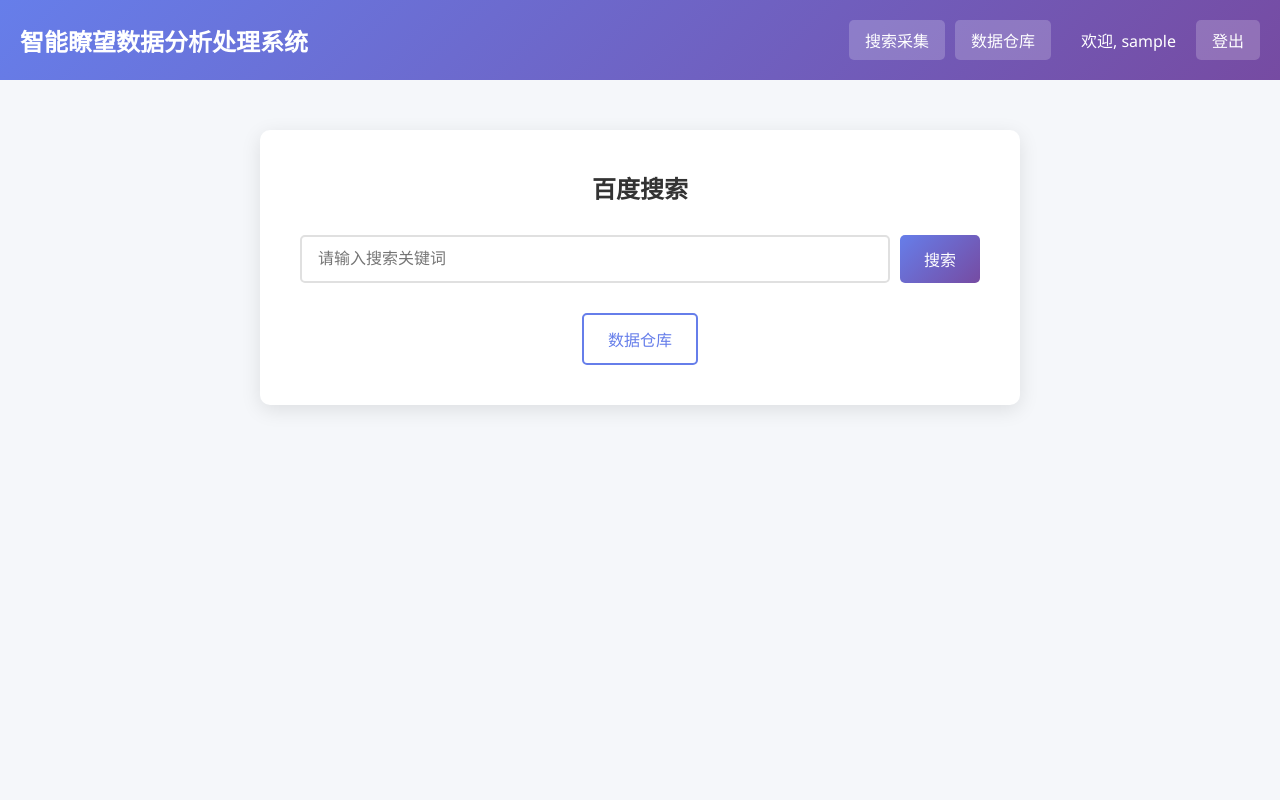
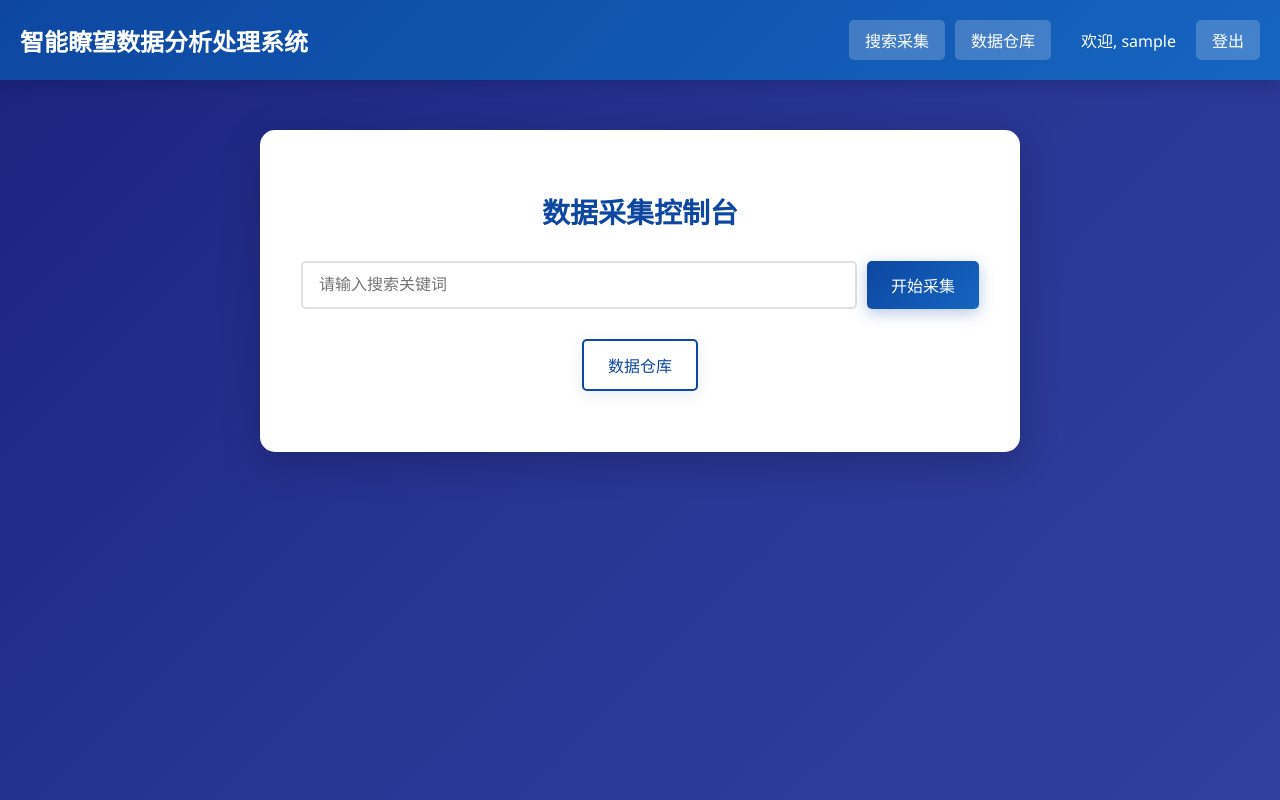
Before and after one commit to hx520521/liaowangxitong, a Flask app: page /dashboard in a window 1280 px wide. Run offline with Flask 3, Linux system fonts and the light colour scheme; the visitor is signed in with stand-in values (Sample User, id 1).

Commit message:
将百度搜索名字改为数据采集控制台，更换深蓝色背景并优化页面美观

```diff
--- a/app/templates/dashboard.html
+++ b/app/templates/dashboard.html
@@ -13,17 +13,20 @@
 
         body {
             font-family: 'Segoe UI', Tahoma, Geneva, Verdana, sans-serif;
-            background-color: #f5f7fa;
+            background-color: #1a237e;
             color: #333;
+            background-image: linear-gradient(135deg, #1a237e 0%, #283593 50%, #303f9f 100%);
+            min-height: 100vh;
         }
 
         .header {
-            background: linear-gradient(135deg, #667eea 0%, #764ba2 100%);
+            background: linear-gradient(135deg, #0d47a1 0%, #1565c0 100%);
             color: white;
             padding: 20px;
             display: flex;
             justify-content: space-between;
             align-items: center;
+            box-shadow: 0 2px 20px rgba(0, 0, 0, 0.2);
         }
 
         .header h1 {
@@ -80,15 +83,19 @@
 
         .search-box {
             background: white;
-            border-radius: 10px;
-            box-shadow: 0 5px 20px rgba(0, 0, 0, 0.1);
-            padding: 40px;
+            border-radius: 15px;
+            box-shadow: 0 10px 40px rgba(0, 0, 0, 0.2);
+            padding: 60px 40px;
             text-align: center;
+            backdrop-filter: blur(10px);
+            border: 1px solid rgba(255, 255, 255, 0.1);
         }
 
         .search-box h2 {
             margin-bottom: 30px;
-            color: #333;
+            color: #0d47a1;
+            font-size: 28px;
+            font-weight: 600;
         }
 
         .search-form {
@@ -113,17 +120,20 @@
 
         .search-form button {
             padding: 12px 24px;
-            background: linear-gradient(135deg, #667eea 0%, #764ba2 100%);
+            background: linear-gradient(135deg, #0d47a1 0%, #1565c0 100%);
             color: white;
             border: none;
             border-radius: 5px;
             font-size: 16px;
             cursor: pointer;
-            transition: background 0.3s;
+            transition: all 0.3s;
+            box-shadow: 0 4px 15px rgba(13, 71, 161, 0.3);
         }
 
         .search-form button:hover {
-            background: linear-gradient(135deg, #5a6fd8 0%, #6a4190 100%);
+            background: linear-gradient(135deg, #1565c0 0%, #1976d2 100%);
+            transform: translateY(-2px);
+            box-shadow: 0 6px 20px rgba(13, 71, 161, 0.4);
         }
 
         .quick-links {
@@ -137,17 +147,20 @@
             display: inline-block;
             padding: 12px 24px;
             background: white;
-            color: #667eea;
+            color: #0d47a1;
             text-decoration: none;
-            border: 2px solid #667eea;
+            border: 2px solid #0d47a1;
             border-radius: 5px;
             font-weight: 500;
             transition: all 0.3s;
+            box-shadow: 0 4px 15px rgba(13, 71, 161, 0.1);
         }
 
         .quick-links a:hover {
-            background: #667eea;
+            background: #0d47a1;
             color: white;
+            transform: translateY(-2px);
+            box-shadow: 0 6px 20px rgba(13, 71, 161, 0.2);
         }
 
         @media (max-width: 768px) {
@@ -176,10 +189,10 @@
 
     <div class="container">
         <div class="search-box">
-            <h2>百度搜索</h2>
+            <h2>数据采集控制台</h2>
             <form class="search-form" action="/search" method="POST">
                 <input type="text" name="keyword" placeholder="请输入搜索关键词" required>
-                <button type="submit">搜索</button>
+                <button type="submit">开始采集</button>
             </form>
             <div class="quick-links">
                 <a href="/data_warehouse">数据仓库</a>
```
Also changed, not shown: app/templates/data_warehouse.html (+21 -15 lines), app/templates/search_results.html (+18 -12 lines).
